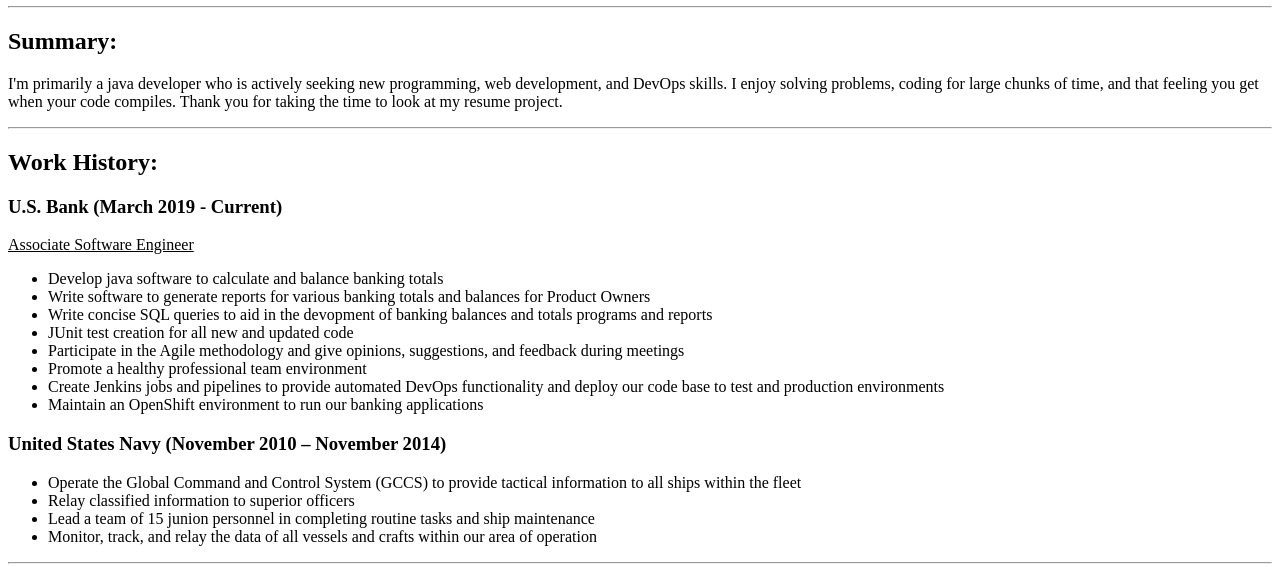
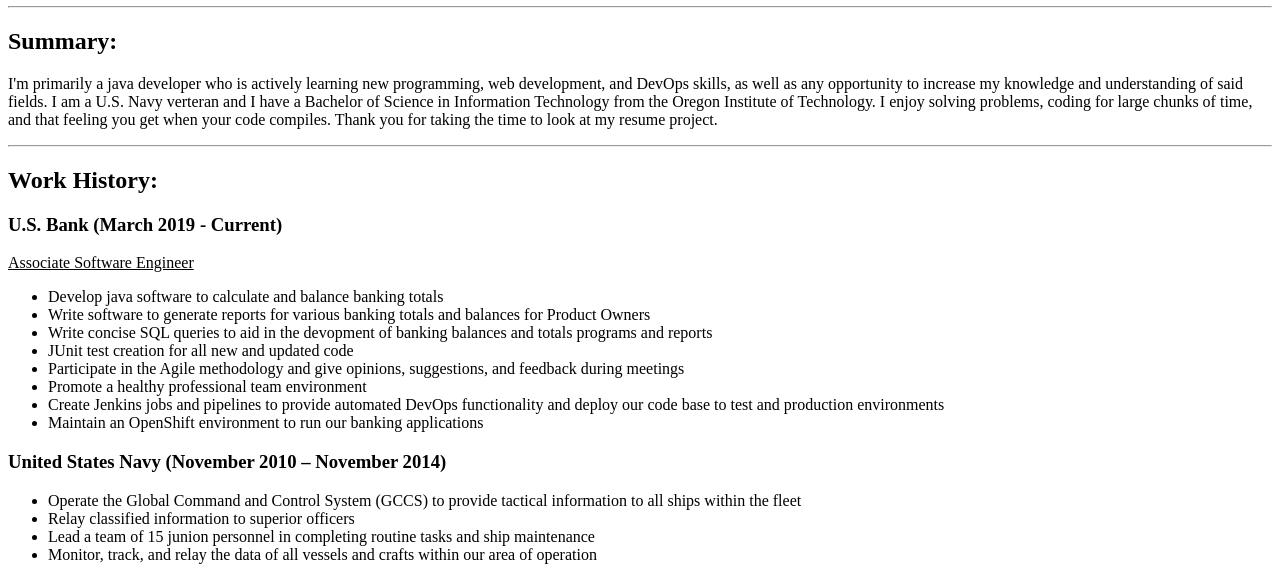
Before and after one commit to galvelistious37/capstone-1, a plain HTML site: page index.html in a window 1280 px wide. Shown: the part 322-889 px from the top of the page. Drawn offline with Linux system fonts and the light colour scheme.

Commit message:
More details in Summary

```diff
--- a/index.html
+++ b/index.html
@@ -13,8 +13,9 @@
     <hr />
     <h2>Summary:</h2>
     <p>
-        I'm primarily a java developer who is actively seeking new programming, web development, and DevOps skills.
-        I enjoy solving problems, coding for large chunks of time, and that feeling you get when your code compiles.
+        I'm primarily a java developer who is actively learning new programming, web development, and DevOps skills, as well as any opportunity
+        to increase my knowledge and understanding of said fields. I am a U.S. Navy verteran and I have a Bachelor of Science in Information Technology
+        from the Oregon Institute of Technology. I enjoy solving problems, coding for large chunks of time, and that feeling you get when your code compiles.
         Thank you for taking the time to look at my resume project.
     </p>
     <hr />
```
